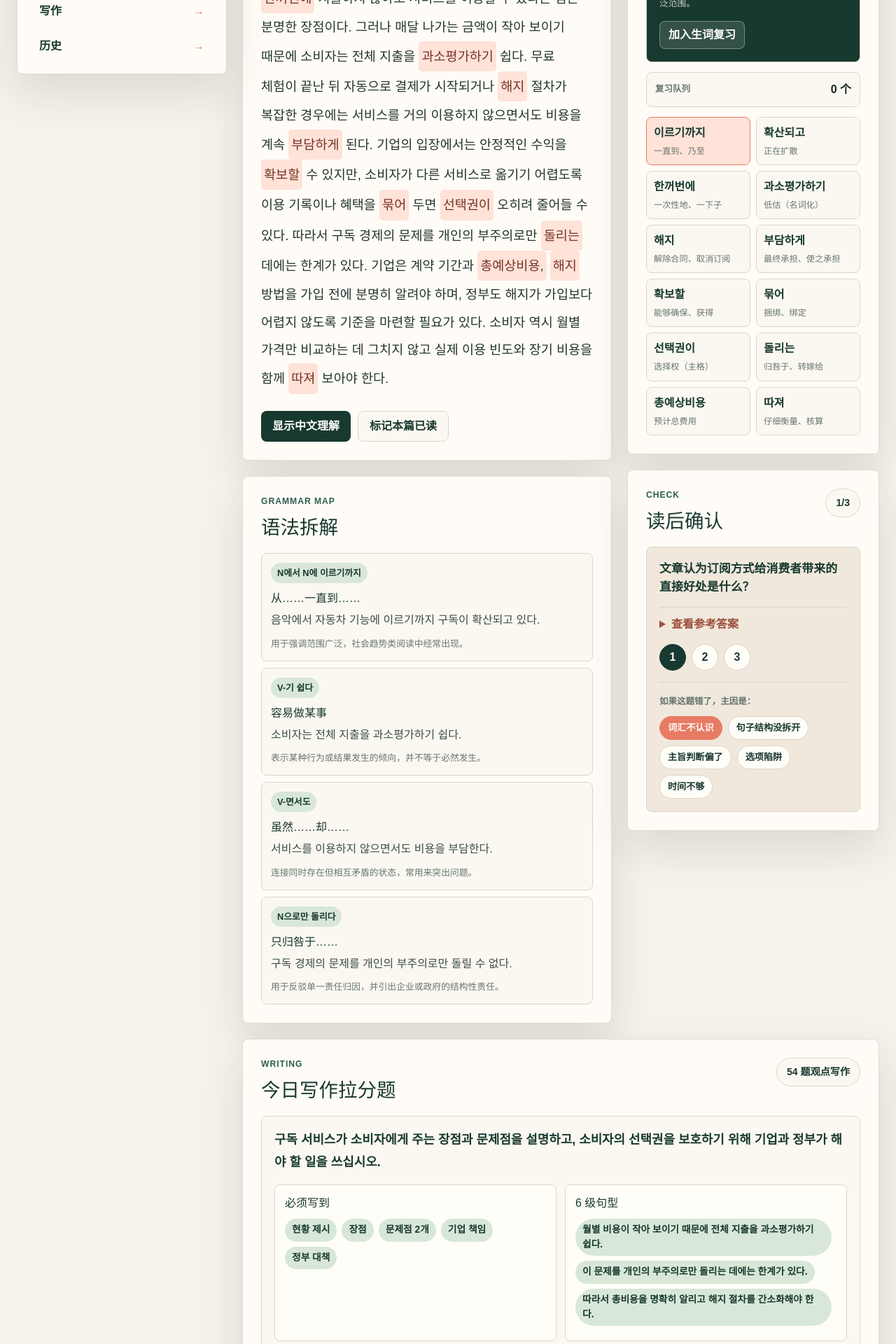
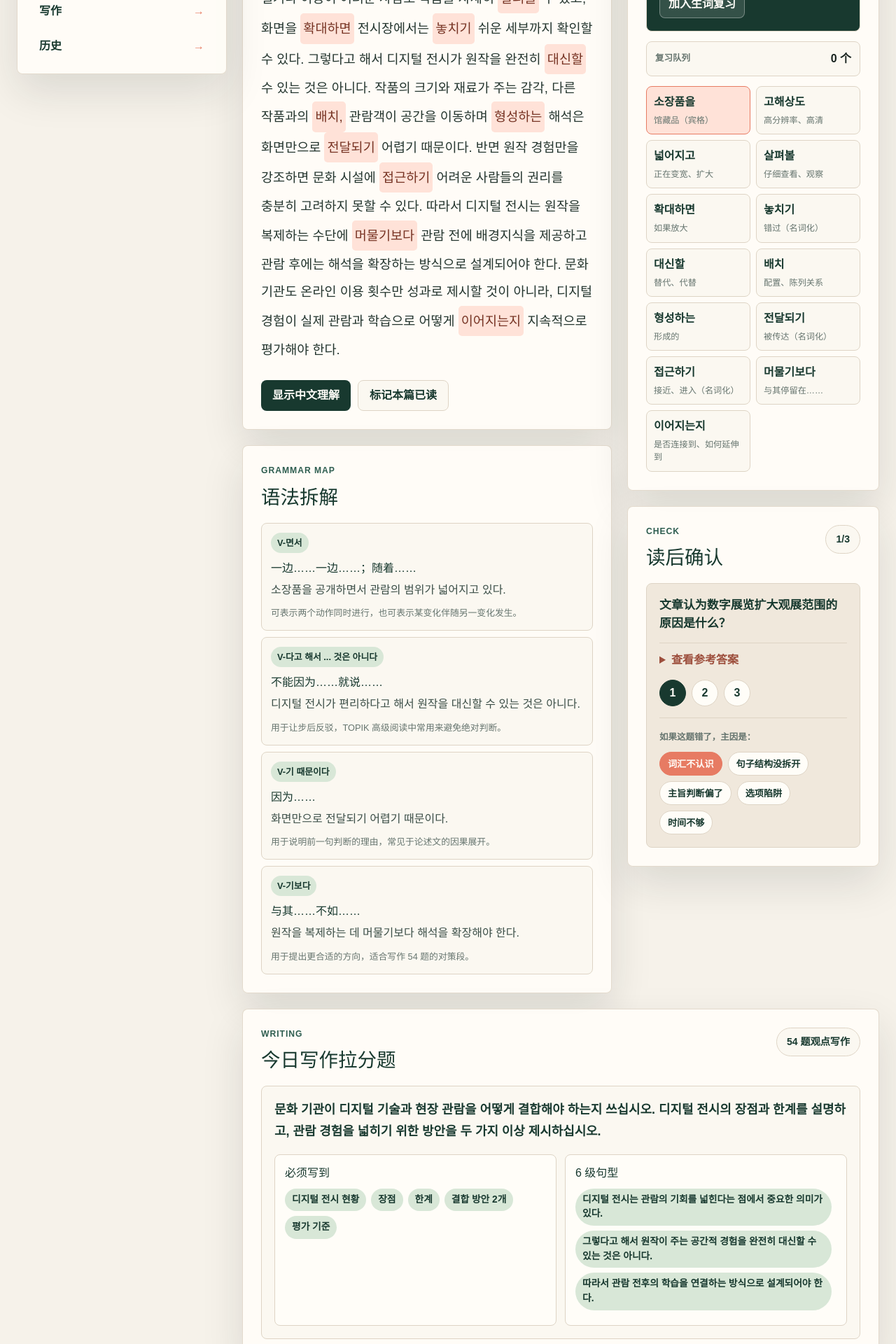
Before and after one commit to adia1223/daily-topik-lab, a Next.js app: page / in a window 1280 px wide. Shown: the part 1340-3260 px from the top of the page at 70% size. Built offline with nearby package versions, Linux system fonts and the light colour scheme.

Commit message:
Add July 19 digital exhibition reading

```diff
--- a/app/page.tsx
+++ b/app/page.tsx
@@ -486,7 +486,7 @@ const july17Reading: DailyReading = {
   },
 };
 
-const todayReading: DailyReading = {
+const july18Reading: DailyReading = {
   id: "2026-07-18-subscription-economy",
   date: "2026-07-18",
   title: "편리함 뒤에 숨은 구독의 비용",
@@ -534,8 +534,58 @@ const todayReading: DailyReading = {
   },
 };
 
+const todayReading: DailyReading = {
+  id: "2026-07-19-digital-exhibition",
+  date: "2026-07-19",
+  title: "디지털 전시는 원작을 대신할 수 있는가",
+  level: "TOPIK II 5-6级",
+  topic: "文化 / 公共空间",
+  estimatedTime: "14 分钟",
+  korean:
+    "박물관과 미술관이 소장품을 고해상도 이미지와 가상 전시로 공개하면서 관람의 범위가 크게 넓어지고 있다. 거리가 멀거나 이동이 어려운 사람도 작품을 자세히 살펴볼 수 있고, 화면을 확대하면 전시장에서는 놓치기 쉬운 세부까지 확인할 수 있다. 그렇다고 해서 디지털 전시가 원작을 완전히 대신할 수 있는 것은 아니다. 작품의 크기와 재료가 주는 감각, 다른 작품과의 배치, 관람객이 공간을 이동하며 형성하는 해석은 화면만으로 전달되기 어렵기 때문이다. 반면 원작 경험만을 강조하면 문화 시설에 접근하기 어려운 사람들의 권리를 충분히 고려하지 못할 수 있다. 따라서 디지털 전시는 원작을 복제하는 수단에 머물기보다 관람 전에 배경지식을 제공하고 관람 후에는 해석을 확장하는 방식으로 설계되어야 한다. 문화 기관도 온라인 이용 횟수만 성과로 제시할 것이 아니라, 디지털 경험이 실제 관람과 학습으로 어떻게 이어지는지 지속적으로 평가해야 한다.",
+  chinese:
+    "随着博物馆和美术馆通过高清图像与虚拟展览公开馆藏，观展的范围正在大幅扩大。距离遥远或行动不便的人也能仔细欣赏作品；放大画面后，还能确认在展厅中容易错过的细节。即便如此，也不能说数字展览能够完全替代原作。作品的尺寸和材料带来的感受、与其他作品的陈列关系，以及观众在空间中移动时形成的解释，都很难仅靠屏幕传达。另一方面，如果只强调原作体验，也可能无法充分考虑难以进入文化设施的人们的权利。因此，数字展览不应停留在复制原作的手段上，而应被设计成在观展前提供背景知识、在观展后扩展理解的方式。文化机构也不应只把线上使用次数作为成果，而应持续评估数字体验如何连接到实际观展和学习。",
+  tokens: [
+    { korean: "소장품을", reading: "so-jang-pum-eul", meaning: "馆藏品（宾格）", note: "原形 소장품，名词；指出博物馆公开和展示的对象。" },
+    { korean: "고해상도", reading: "go-hae-sang-do", meaning: "高分辨率、高清", note: "名词/冠形用法；修饰 이미지，说明数字化展示的技术条件。" },
+    { korean: "넓어지고", reading: "neol-beo-ji-go", meaning: "正在变宽、扩大", grammar: "V-아/어지고 있다", note: "原形 넓어지다，动词；描述观展机会持续扩大的趋势。" },
+    { korean: "살펴볼", reading: "sal-pyeo-bol", meaning: "仔细查看、观察", grammar: "V-아/어 보다", note: "原形 살펴보다，动词；与 수 있다 连用，表示数字展览提供的可能性。" },
+    { korean: "확대하면", reading: "hwak-dae-ha-myeon", meaning: "如果放大", grammar: "V-(으)면", note: "原形 확대하다，动词；引出屏幕观看能够发现细节的条件。" },
+    { korean: "놓치기", reading: "not-chi-gi", meaning: "错过（名词化）", grammar: "V-기 쉽다", note: "原形 놓치다，动词；说明实体展厅中细节可能不易被注意到。" },
+    { korean: "대신할", reading: "dae-sin-hal", meaning: "替代、代替", grammar: "V-(으)ㄹ 수 있다", note: "原形 대신하다，动词；构成文章核心问题：数字展是否能替代原作。" },
+    { korean: "배치", reading: "bae-chi", meaning: "配置、陈列关系", note: "名词；指作品之间的位置关系，是线下观展体验的一部分。" },
+    { korean: "형성하는", reading: "hyeong-seong-ha-neun", meaning: "形成的", grammar: "V-는", note: "原形 형성하다，动词；修饰 해석，说明理解会在空间移动中生成。" },
+    { korean: "전달되기", reading: "jeon-dal-doe-gi", meaning: "被传达（名词化）", grammar: "피동 + V-기 어렵다", note: "原形 전달되다，被动动词；指出屏幕体验的限制。" },
+    { korean: "접근하기", reading: "jeop-geun-ha-gi", meaning: "接近、进入（名词化）", grammar: "V-기 어렵다", note: "原形 접근하다，动词；用于讨论文化设施可及性与权利。" },
+    { korean: "머물기보다", reading: "meo-mul-gi-bo-da", meaning: "与其停留在……", grammar: "V-기보다", note: "原形 머물다，动词；引出作者对数字展览定位的建议。" },
+    { korean: "이어지는지", reading: "i-eo-ji-neun-ji", meaning: "是否连接到、如何延伸到", grammar: "V-는지", note: "原形 이어지다，动词；用于评价数字体验是否带来真实学习效果。" },
+  ],
+  grammarPoints: [
+    { pattern: "V-면서", meaning: "一边……一边……；随着……", example: "소장품을 공개하면서 관람의 범위가 넓어지고 있다.", note: "可表示两个动作同时进行，也可表示某变化伴随另一变化发生。" },
+    { pattern: "V-다고 해서 ... 것은 아니다", meaning: "不能因为……就说……", example: "디지털 전시가 편리하다고 해서 원작을 대신할 수 있는 것은 아니다.", note: "用于让步后反驳，TOPIK 高级阅读中常用来避免绝对判断。" },
+    { pattern: "V-기 때문이다", meaning: "因为……", example: "화면만으로 전달되기 어렵기 때문이다.", note: "用于说明前一句判断的理由，常见于论述文的因果展开。" },
+    { pattern: "V-기보다", meaning: "与其……不如……", example: "원작을 복제하는 데 머물기보다 해석을 확장해야 한다.", note: "用于提出更合适的方向，适合写作 54 题的对策段。" },
+  ],
+  quiz: [
+    { question: "文章认为数字展览扩大观展范围的原因是什么？", answer: "它让距离远或行动不便的人也能观看作品，并且可以通过放大画面观察展厅里容易错过的细节。" },
+    { question: "作者为什么说数字展览不能完全替代原作？", answer: "因为作品的尺寸、材料感、陈列关系，以及观众在空间移动中形成的解释，都很难只通过屏幕传达。" },
+    { question: "作者主张数字展览应发挥什么作用？", answer: "数字展览应在观展前提供背景知识、在观展后扩展解释，并被评估为是否能连接到实际观展和学习。" },
+  ],
+  writingDrill: {
+    type: "54 题观点写作",
+    prompt: "문화 기관이 디지털 기술과 현장 관람을 어떻게 결합해야 하는지 쓰십시오. 디지털 전시의 장점과 한계를 설명하고, 관람 경험을 넓히기 위한 방안을 두 가지 이상 제시하십시오.",
+    checklist: ["디지털 전시 현황", "장점", "한계", "결합 방안 2개", "평가 기준"],
+    sentenceBank: [
+      "디지털 전시는 관람의 기회를 넓힌다는 점에서 중요한 의미가 있다.",
+      "그렇다고 해서 원작이 주는 공간적 경험을 완전히 대신할 수 있는 것은 아니다.",
+      "따라서 관람 전후의 학습을 연결하는 방식으로 설계되어야 한다.",
+    ],
+  },
+};
+
 const readingArchive: DailyReading[] = [
   todayReading,
+  july18Reading,
   july17Reading,
   july16Reading,
   previousReading,
```
Also changed, not shown: 1 other file (tests, documents, lock files or other folders).
